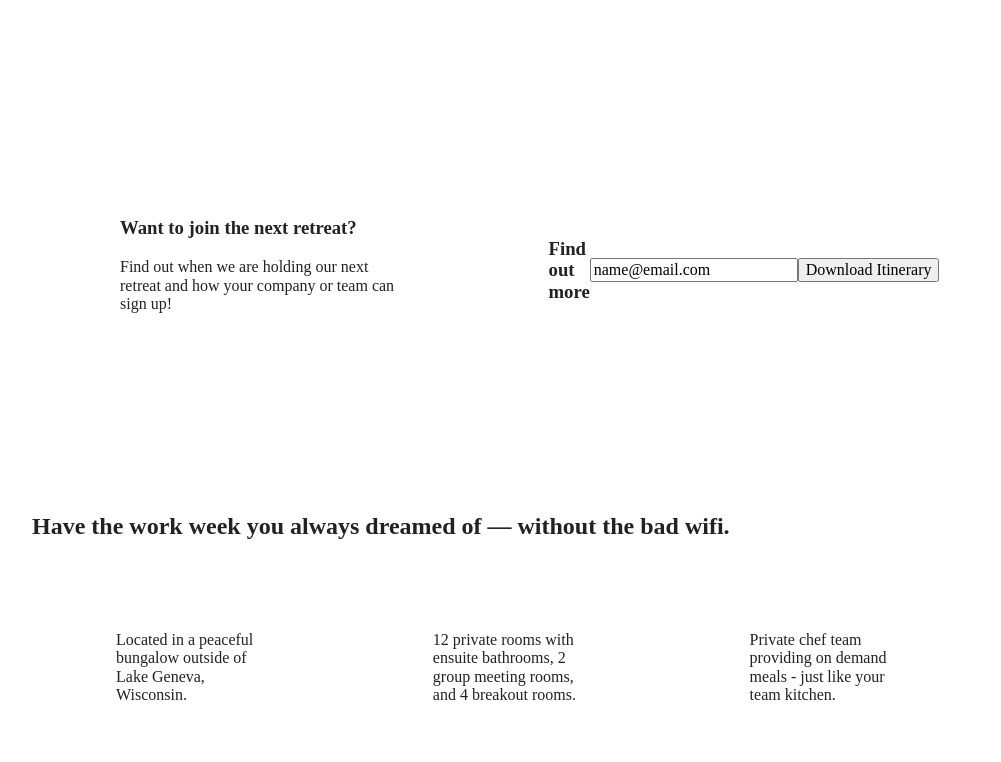
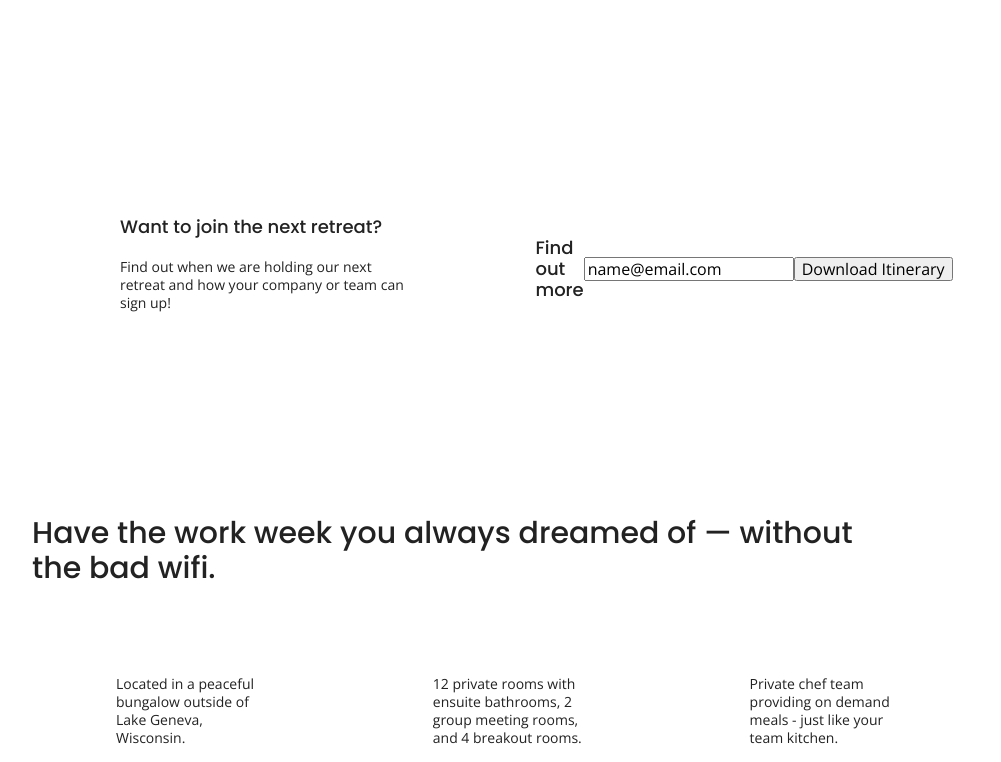
Before and after one commit to SarahHeinz/unplugged-website, a website built with Parcel: page index.html in a window 1280 px wide. Shown: the part 300-1062 px from the top of the page, without its empty margins (128-1129 px from the left). Built offline with nearby package versions, Linux system fonts and the light colour scheme.

Commit message:
basic text styles

```diff
--- a/css/main.css
+++ b/css/main.css
@@ -83,10 +83,62 @@ textarea {
   resize: vertical;
 }
 
-/* ==========================================================================
-   Author's custom styles
-   ========================================================================== */
+   /* ==========================================================================
+      Author's custom styles
+      ========================================================================== */
+   /* General Styles */
 
+   html {
+    font-size: 16px;
+   }
+
+   body {
+    font-family: 'Open Sans', sans-serif;
+    font-size: 1em;
+    text-align: left;
+   }
+
+   ul,
+   ol {
+    list-style: none;
+    padding: 0;
+
+   }
+
+   a {
+    color: #e2e3ed;
+    text-decoration: none;
+   }
+
+   h2 {
+    font-family: 'Poppins', sans-serif;
+    font-size: 1.875em;
+    font-weight: 500;
+   }
+
+   h3,
+   h4 {
+    font-family: 'Poppins', sans-serif;
+    font-size: 1.125em;
+    font-weight: 500;
+    margin: 20px 0;
+   }
+
+   p {
+    font-size: 0.875em;
+     line-height: 1.285em;
+   }
+
+
+
+   address {
+    font-style: normal;
+   }
+
+   .content-wrapper {
+    width: 90%;
+    margin: 50px 0;
+   }
 /*---------Base Header-Footer Styles ----*/
 
 header,
--- a/index.html
+++ b/index.html
@@ -18,6 +18,7 @@
 
   <link rel="stylesheet" href="css/normalize.css">
   <link rel="stylesheet" href="css/main.css">
+  <link href="https://fonts.googleapis.com/css?family=Open+Sans:400,700|Poppins:500,700" rel="stylesheet">
 
   <meta name="theme-color" content="#fafafa">
 </head>
@@ -53,6 +54,7 @@
             Find out when we are holding our next retreat and how your company or team can sign up!
           </p>
         </div>
+
         <div class="form">
           <h3>Find out more</h3>
           <input type="text" name="name" value="name@email.com">
@@ -60,6 +62,7 @@
         </div>
       </div>
     </aside>
+
     <section class="features">
       <div class="content-wrapper">
         <h2>Have the work week you always dreamed of — without the bad wifi.</h2>
@@ -68,27 +71,32 @@
             <p class="fontawesome-icon"></p>
             <p class="features-item-description">Located in a peaceful bungalow outside of Lake Geneva, Wisconsin.</p>
           </article>
+
           <article>
             <p class="fontawesome-icon"></p>
             <p class="features-item-description">12 private rooms with ensuite bathrooms, 2 group meeting rooms, and 4
               breakout rooms.</p>
           </article>
+
           <article>
             <p class="fontawesome-icon"></p>
             <p class="features-item-description">Private chef team providing on demand meals - just like your team
               kitchen.</p>
           </article>
+
           <article>
             <p class="fontawesome-icon"></p>
             <p class="features-item-description">5 outdoor obstacle courses, including private beach ½ mile from
               bungalow.
             </p>
           </article>
+
           <article>
             <p class="fontawesome-icon"></p>
             <p class="features-item-description">Retreat facilitator to manage your day to day activities so you all get
               a chance to reset.</p>
           </article>
+
           <article>
             <p class="fontawesome-icon"></p>
             <p class="features-item-description">Dedicated computer room for times that you must wifi.</p>
```
Also changed, not shown: about/index.html (+3 -0 lines), faq/index.html (+1 -0 lines).
